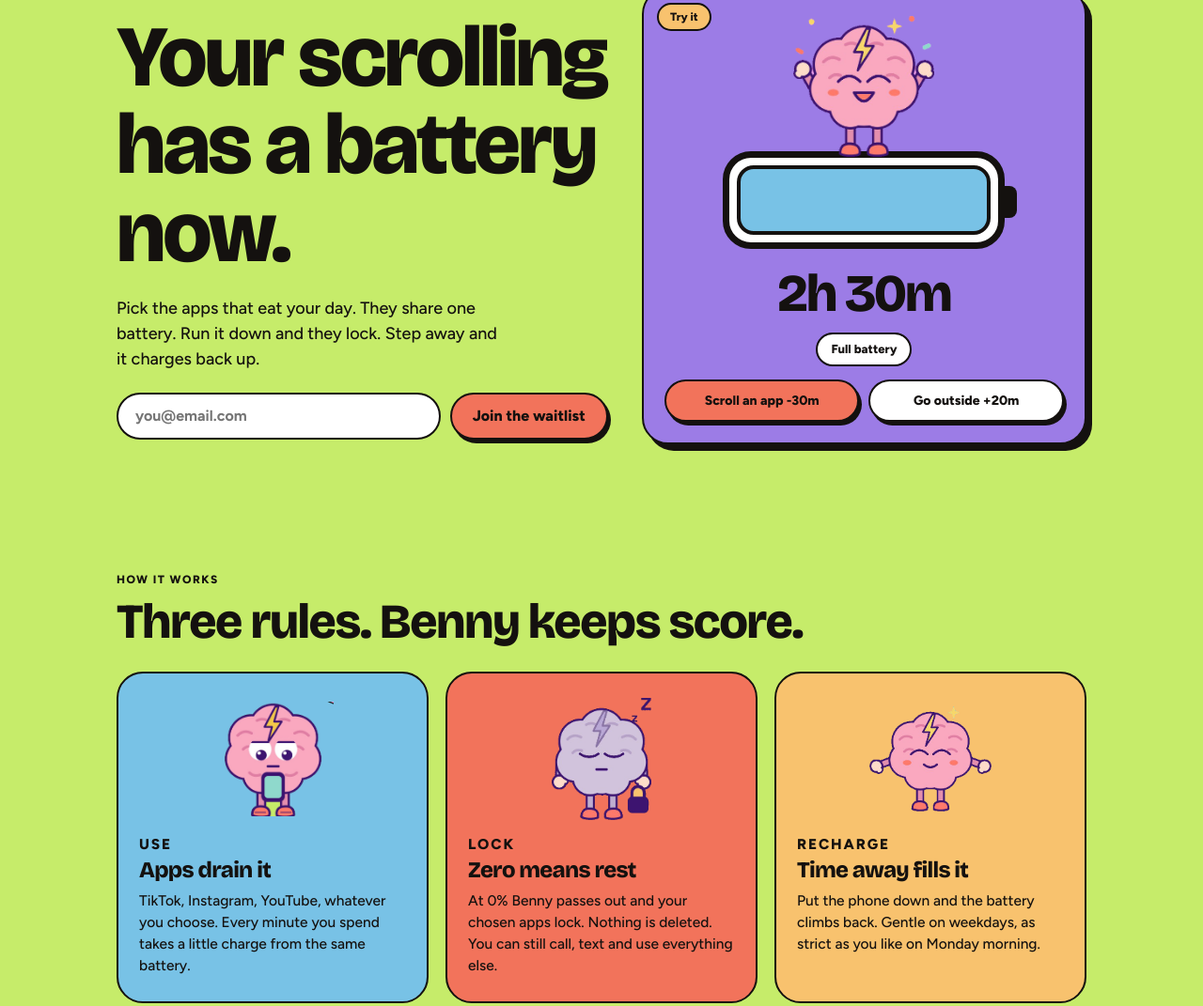
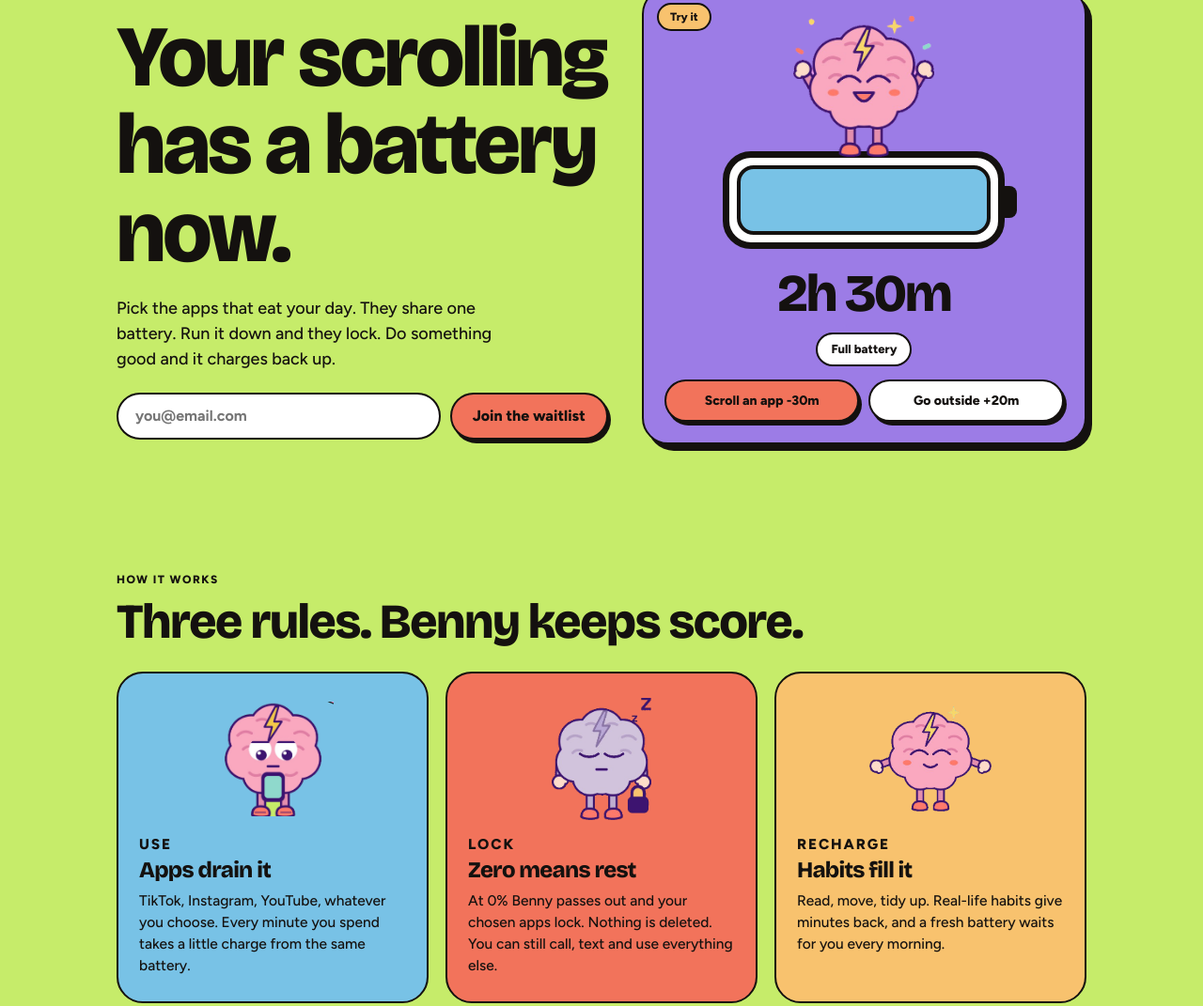
Before and after one commit to rizk-gendy/antirot-site, a plain HTML site: page index.html in a window 1280 px wide. Shown: the part 151-1222 px from the top of the page at 94% size. Drawn offline with nearby package versions, Linux system fonts and the light colour scheme.

Commit message:
Habits recharge the battery; it refills each morning

```diff
--- a/index.html
+++ b/index.html
@@ -4,7 +4,7 @@
 <meta charset="utf-8">
 <meta name="viewport" content="width=device-width,initial-scale=1">
 <title>Antirot: your scrolling has a battery now</title>
-<meta name="description" content="Pick the apps that eat your day. They share one battery. Run it down and they lock. Step away and it charges back up.">
+<meta name="description" content="Pick the apps that eat your day. They share one battery. Run it down and they lock. Do something good and it charges back up.">
 <meta property="og:title" content="Antirot: your scrolling has a battery now">
 <meta property="og:description" content="One shared battery for your apps. Recharge it with real-life habits.">
 <meta property="og:image" content="img/icon-512.png">
@@ -25,7 +25,7 @@
     <div>
       <span class="pill">iPhone and Android · coming soon</span>
       <h1>Your scrolling has a battery now.</h1>
-      <p class="lead">Pick the apps that eat your day. They share one battery. Run it down and they lock. Step away and it charges back up.</p>
+      <p class="lead">Pick the apps that eat your day. They share one battery. Run it down and they lock. Do something good and it charges back up.</p>
       <form class="signup" novalidate>
         <input type="email" required placeholder="you@email.com" aria-label="Email address" autocomplete="email">
         <button class="btn" type="submit">Join the waitlist</button>
@@ -48,7 +48,7 @@
     <div class="rules">
       <article class="card rule" style="background:var(--sky)"><img src="img/phone.png" alt=""><p class="eyebrow">Use</p><h3>Apps drain it</h3><p>TikTok, Instagram, YouTube, whatever you choose. Every minute you spend takes a little charge from the same battery.</p></article>
       <article class="card rule" style="background:var(--coral)"><img src="img/asleep.png" alt=""><p class="eyebrow">Lock</p><h3>Zero means rest</h3><p>At 0% Benny passes out and your chosen apps lock. Nothing is deleted. You can still call, text and use everything else.</p></article>
-      <article class="card rule" style="background:var(--apricot)"><img src="img/recharging.png" alt=""><p class="eyebrow">Recharge</p><h3>Time away fills it</h3><p>Put the phone down and the battery climbs back. Gentle on weekdays, as strict as you like on Monday morning.</p></article>
+      <article class="card rule" style="background:var(--apricot)"><img src="img/recharging.png" alt=""><p class="eyebrow">Recharge</p><h3>Habits fill it</h3><p>Read, move, tidy up. Real-life habits give minutes back, and a fresh battery waits for you every morning.</p></article>
     </div>
   </section>
 
@@ -108,7 +108,7 @@
     <p class="eyebrow">Questions</p>
     <h2>Good to know.</h2>
     <div class="faq">
-      <details open><summary>Does it delete or hide my apps?</summary><p>No. They stay on your phone. When the battery hits zero they are locked until it recharges or you earn minutes.</p></details>
+      <details open><summary>Does it delete or hide my apps?</summary><p>No. They stay on your phone. When the battery hits zero they are locked until tomorrow, or until you earn minutes with a habit.</p></details>
       <details><summary>Can you see which apps I use?</summary><p>No. Antirot works with your phone's own Screen Time tools and keeps everything on your device. Nothing about your apps is sent to us.</p></details>
       <details><summary>What if I cheat?</summary><p>Antirot is a tool for people who want help, so you are in charge. You can turn the permissions off or delete the app any time. Emergency unlocks are limited to three a week, and habits are checked on your phone.</p></details>
       <details><summary>Is there an Android version?</summary><p>Yes. Antirot is coming to both iPhone and Android.</p></details>
```
